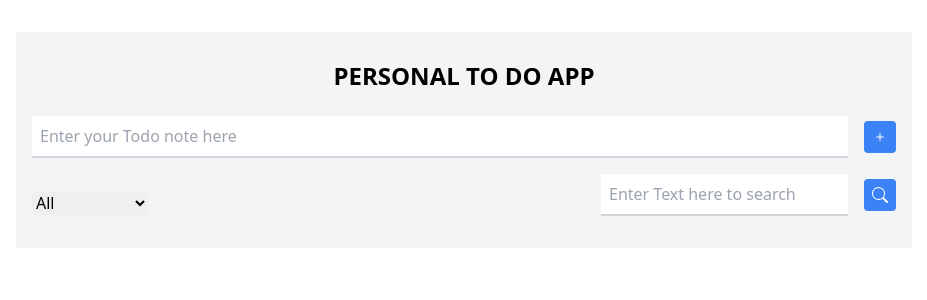
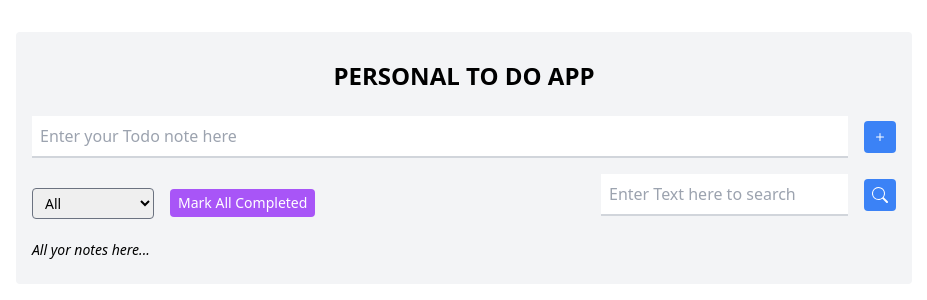
Before and after one commit to itsbluejelly/Todo-list_Project, a React (Vite) app: page / in a window 1280 px wide. Shown: the top 300 px of the page, without its empty margins (176-1103 px from the left). Built offline with nearby package versions, Linux system fonts and the light colour scheme.

Commit message:
finished up with the todo-list application

```diff
--- a/src/App.tsx
+++ b/src/App.tsx
@@ -12,8 +12,9 @@ import {TODO_CONTEXT_REDUCER_ACTION_TYPE} from "./types/Enums"
 import InputBar from "./components/InputBar"
 import { BsPlus, BsSearch } from "react-icons/bs"
 import FilterBar from "./components/FilterBar"
+import Todo from "./components/Todo"
     // IMPORTING TYPES
-import {AppFormData} from "./types/Types"
+import {AppFormData, TodoType} from "./types/Types"
 
 // DECLARING A FUNCTION THAT RETURNS AN APP COMPONENT
 export default function App() {
@@ -25,7 +26,8 @@ export default function App() {
         // A STATE TO KEEP TRACK OF THE FORMDATA
     const [formData, setFormData] = React.useState<AppFormData>({
         text: '',
-        search: ''
+        search: '',
+        filter: "none"
     })
 
     // OBTAINING THE TODOCONTEXT'S STATE AND DISPATCH FROM ITS HOOK
@@ -61,7 +63,7 @@ export default function App() {
     }, [dispatch])
 
     // A FUNCTION TO HANDLE THE FORMDATA
-    function handleFormData(e: React.ChangeEvent<HTMLInputElement>): void{
+    function handleFormData(e: React.ChangeEvent<HTMLInputElement | HTMLSelectElement>): void{
         const {name, value} = e.target
         setFormData(prevFormData => ({...prevFormData, [name]: value}))
     }
@@ -90,26 +92,50 @@ export default function App() {
         }catch(error: unknown){
             setError(`${(error as Error).name}: ${(error as Error).message}`)
         }finally{
+            setFormData(prevFormData => ({...prevFormData, text: '', search: ''}))
             setIsLoading(false)
         }
     }
 
     // A FUNCTION TO SEARCH THROUGH THE LIST OF TODOS
-    function searchTodoList(word: string): void{
-        setIsLoading(true)
+    function searchTodoList(): void{
         setError('')
 
         try{
-            if(!word){
+            const {search} = formData
+
+            if(!search){
                 throw new Error("You must write something in order to find a note")
             }
-
-            todoList.filter(todo => todo.text.includes(word.trim().toLowerCase() || word.trim().toUpperCase()))
         }catch(error: unknown){
             setError(`${(error as Error).name}: ${(error as Error).message}`)
-        }finally{
-            setIsLoading(false)
         }
+    }
+
+    // A FUNCTION TO CHANGE THE FILTER FIELD FOR ALL TODOS DATA
+    function changeAllTodosData(filter: "complete" | "incomplete"): void{
+        setIsLoading(true)
+
+        filter === "complete"
+            ?
+        dispatch({ type: TODO_CONTEXT_REDUCER_ACTION_TYPE.MARK_ALL_COMPLETE })
+            :
+        dispatch({ type: TODO_CONTEXT_REDUCER_ACTION_TYPE.MARK_ALL_INCOMPLETE })
+
+        setIsLoading(false)
+    }
+
+    // A FUNCTION TO GENERATE AN ARRAY OF TODOS
+    function generateTodosArray(): JSX.Element[]{
+        const filteredTodos: TodoType[] = todoList.filter(todo =>
+            (todo.text.includes(formData.search.toLowerCase()) || todo.text.includes(formData.search.toLowerCase()))
+            && (formData.filter === "none" ? todo : todo.filter === formData.filter))
+
+        return filteredTodos.map((todo, index) => <Todo
+            todo={todo}
+            index={index + 1}
+            handleClick={dispatch}
+        />)
     }
 
     // DEFINING USEEFECTS
@@ -141,7 +167,12 @@ export default function App() {
             {/*  A CONTAINER FOR THE FILTER AND SEARCH COMPONENTS */}
             <div className="flex items-center justify-between">
                 {/* THIS COMPONENT HANDLES FILTERING THE TODOLIST */}
-                <FilterBar/>
+                <FilterBar
+                    formData={{filter: formData.filter}}
+                    handleformData={handleFormData}
+                    loading={isLoading}
+                    changeAllTodoData={changeAllTodosData}
+                />
 
                 {/* THIS COMPONENT HANDLES SEARCHING FOR A NOTE */}
                 <InputBar
@@ -150,12 +181,24 @@ export default function App() {
                     formName="search"
                     formValue={formData.search}
                     placeholder="Enter Text here to search"
-                    handleClick={() => searchTodoList(formData.search)}
+                    handleClick={searchTodoList}
                 ><BsSearch/></InputBar>
             </div>
 
-            {/* CONITIONALLY RENDERING THE ERROR OR THE LIST OF TODOS */}
-            {error && <h2 className="font-bold text-center text-2xl uppercase">{error}</h2>}
+            {/* A CONTAINER FOR THE TODOS */}
+            <ul>
+                {/* CONITIONALLY RENDERING THE ERROR OR THE LIST OF TODOS OR A LOADING MESAGE */}
+                {
+                    error || isLoading
+                        ?
+                    <li className="my-2 text-sm italic">{error ? error : "Loading..."}</li>
+                        :
+                    <>
+                        <li className="my-2 text-sm italic">All yor notes here...</li>
+                        {generateTodosArray()}
+                    </>
+                }
+            </ul>
         </div>
     )
 }
--- a/src/components/FilterBar.tsx
+++ b/src/components/FilterBar.tsx
@@ -1,13 +1,27 @@
+// IMPORTING NECESSARY PROPS
+import {FilterBarProps} from "../types/Props"
+
 // DECLARING A FUNCTION THAT RETURNS A FILTERBAR COMPONENT
-export default function FilterBar(){
+export default function FilterBar({formData, handleformData, loading, changeAllTodoData}: FilterBarProps){
     return(
         // A CONTAINER FOR THE FILTERBAR COMPONENT
         <div className="flex space-x-4 items-center">
-            <select name="" id="">
+            <select
+                name="filter"
+                onChange={(e: React.ChangeEvent<HTMLSelectElement>) => handleformData(e)}
+                className="text-sm px-2 py-1 rounded border border-gray-500 focus:outline-none"
+                value={formData.filter}
+            >
                 <option value="none">All</option>
-                <option value="completed">Completed</option>
-                <option value="incompleted">Incompleted</option>
+                <option value="complete">Completed</option>
+                <option value="incomplete">Incompleted</option>
             </select>
+
+            <button
+                disabled={loading}
+                onClick={() => changeAllTodoData("complete")}
+                className="text-sm px-2 py-1 bg-purple-500 text-white rounded"
+            >Mark All Completed</button>
         </div>
     )
 }
--- /dev/null
+++ b/src/components/Todo.tsx
@@ -0,0 +1,59 @@
+// IMPORTING NECESSARY FILES
+    // IMPORTING PROPS
+import {TodoProps} from "../types/Props"
+    // IMPORTING COMPONENTS
+import {BsToggleOff, BsToggleOn, BsTrash, BsCheck} from "react-icons/bs"
+import {FaTimes} from "react-icons/fa"
+    // IMPORTING ENUMS
+import {TODO_CONTEXT_REDUCER_ACTION_TYPE} from "../types/Enums"
+
+// DECLARING A FUNCTION THAT RETURNS A TODO COMPONENT
+export default function Todo({todo, index, handleClick}: TodoProps){
+    return (
+        <li className="flex flex-col sm:flex-row sm:items-center justify-between border-b-2 py-2 gap-4">
+            <div className="flex items-center">
+                <span className="mr-4 text-gray-400">{index}</span>
+                <span className={`mr-4 ${todo.filter === "complete" ? "line-through text-red-500": ""}`}>{todo.text}</span>
+            </div>
+
+            <div className="space-x-3 ml-8">
+                <button
+                    className="mr-2 text-sm bg-blue-500 text-white sm:px-2 py-1 px-1 rounded"
+
+                    onClick={() => handleClick({
+                        type: TODO_CONTEXT_REDUCER_ACTION_TYPE.TOGGLE_TODO,
+                        payload: {id: todo.id}
+                    })}
+                >{todo.filter === "complete" ? <BsToggleOff/> : <BsToggleOn/>}</button>
+
+                <button
+                    className="mr-2 text-sm bg-red-500 text-white sm:px-2 py-1 px-1 rounded"
+
+                    onClick={() => handleClick({
+                        type: TODO_CONTEXT_REDUCER_ACTION_TYPE.REMOVE_TODO,
+                        payload: {id: todo.id}
+                    })}
+                ><BsTrash/></button>
+
+                <button
+                    className={`mr-2 text-sm ${todo.filter === "incomplete" ? "bg-blue-500" : "bg-yellow-500"} text-white sm:px-2 py-1 px-1 rounded`}
+
+                    onClick={() => {
+                        todo.filter === "complete"
+                            ?
+                        handleClick({
+                            type: TODO_CONTEXT_REDUCER_ACTION_TYPE.MARK_INCOMPLETE,
+                            payload: {id: todo.id}
+                        })
+                            :
+                        handleClick({
+                            type: TODO_CONTEXT_REDUCER_ACTION_TYPE.MARK_COMPLETE,
+                            payload: {id: todo.id}
+                        })
+                    }}
+
+                >{todo.filter === "incomplete" ? <BsCheck/> : <FaTimes/>}</button>
+            </div>
+        </li>
+    )
+}
--- a/src/types/Generics.ts
+++ b/src/types/Generics.ts
@@ -12,3 +12,8 @@ export type ObjectFilterer<UniversalType extends object, SpecifiedKey extends ke
 export type Prettier<Type extends object> = {
     [key in keyof Type]: Type[key]
 }
+
+// A GENERIC TO FILTER OUT A KEY-VALUE PAIR FROM AN OBJECT
+export type ObjectEmitter<UniversalType extends object, SpecifiedKey extends keyof UniversalType> = {
+    [key in keyof UniversalType as key extends SpecifiedKey ? never : key]: UniversalType[key]
+}
--- a/src/types/Props.ts
+++ b/src/types/Props.ts
@@ -2,19 +2,34 @@
     // IMPORTING MODULES
 import {ReactNode} from "react"
     // IMPORTING TYPES
-import {AppFormData} from "./Types"
+import {AppFormData, TodoType, TodoContextReducerActionType} from "./Types"
     // IMPORTING GENERICS
-import {Prettier} from "./Generics"
+import {Prettier, ObjectEmitter, ObjectFilterer} from "./Generics"
 
 // DEFINING PROPS FOR THE TODOCONTEXT PROVIDER
 export type TodoContextProviderProps = { children: ReactNode }
 
 // DEFINING PROPS FOR THE INPUTBAR COMPONENT
 export type InputBarProps = Prettier<TodoContextProviderProps & {
-    formName: keyof AppFormData,
-    formValue: AppFormData[keyof AppFormData]
+    formName: keyof ObjectEmitter<AppFormData, "filter">,
+    formValue: ObjectEmitter<AppFormData, "filter">[keyof ObjectEmitter<AppFormData, "filter">]
     handleFormData: (e: React.ChangeEvent<HTMLInputElement>) => void,
     loading: boolean,
-    handleClick: (searchTerm?: string) => void
+    handleClick: (searchTerm?: string) => void,
     placeholder?: string
 }>
+
+// DEFINING PROPS FOR THE FILTERBAR COMPONENT
+export type FilterBarProps = {
+    formData: ObjectFilterer<AppFormData, "filter">,
+    handleformData: (e: React.ChangeEvent<HTMLSelectElement>) => void
+    loading: boolean,
+    changeAllTodoData: (filter: "complete" | "incomplete") => void
+}
+
+// DEFINING PROPS FOR THE TODO COMPONENT
+export type TodoProps = {
+    todo: TodoType,
+    index: number,
+    handleClick: React.Dispatch<TodoContextReducerActionType>
+}
--- a/src/types/Types.ts
+++ b/src/types/Types.ts
@@ -35,5 +35,6 @@ export type TodoContextType = Prettier<TodoContextReducerStateType & { dispatch:
 // A TYPE FOR THE APPFORMDATA
 export type AppFormData = {
     text: string,
-    search: string
+    search: string,
+    filter: "none" | "complete" | "incomplete"
 }
```
Also changed, not shown: src/contexts/TodoContext.tsx (+3 -6 lines).
